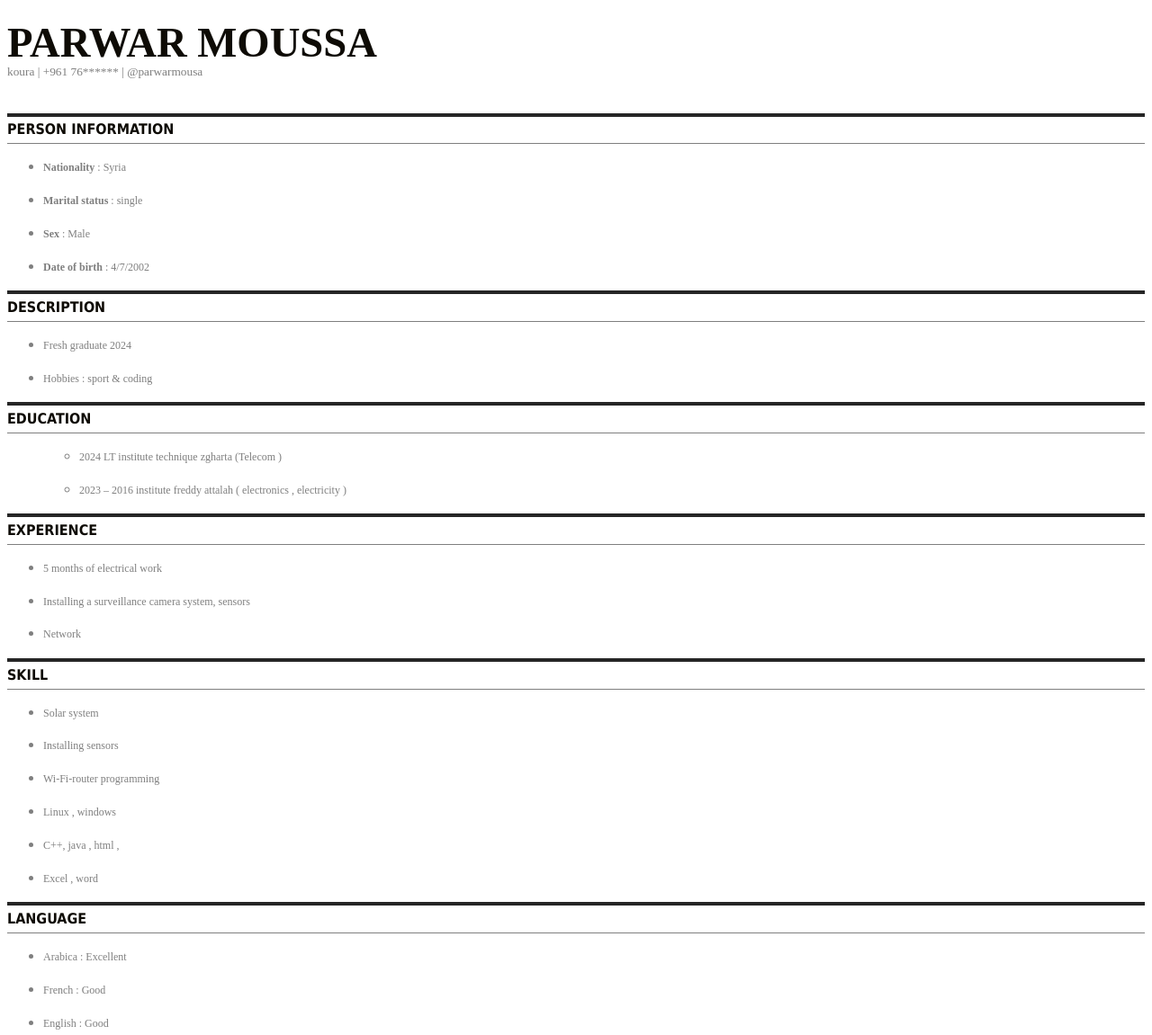
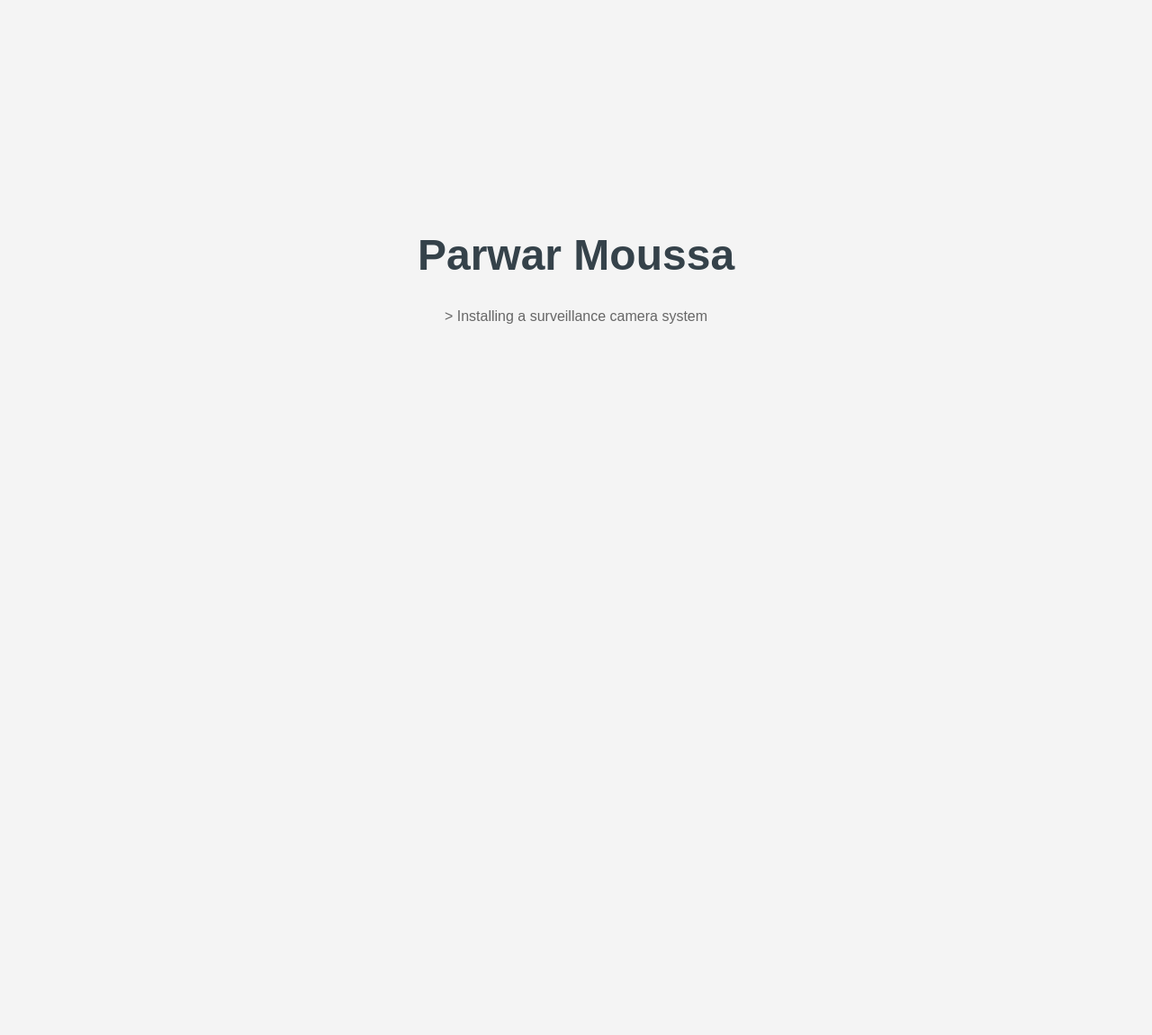
Before and after one commit to Moussalinux/-, a plain HTML site: page index.html in a window 1280 px wide. Shown: the whole page at 90% size. After the commit the page ends 800 px from the top, so only its background shows below. Drawn offline with Linux system fonts and the light colour scheme.

Commit message:
index.html

```diff
--- a/index.html
+++ b/index.html
@@ -1,115 +1,51 @@
-<!DOCTYPE HTML PUBLIC "-//W3C//DTD HTML 4.0 Transitional//EN">
-<html>
+<!DOCTYPE html>
+<html lang="en">
 <head>
-	<meta http-equiv="content-type" content="text/html; charset=utf-8"/>
-	<title></title>
-	<meta name="generator" content="LibreOffice 7.2.2.2 (Linux)"/>
-	<meta name="author" content="Parwar Moussa"/>
-	<meta name="created" content="2024-07-05T16:19:00"/>
-	<meta name="changed" content="2024-09-21T03:17:14.445357659"/>
-	<meta name="AppVersion" content="15.0000"/>
-	<style type="text/css">
-		@page { size: 8.27in 11.69in; margin-left: 1in; margin-right: 1in; margin-top: 0.5in; margin-bottom: 0.75in }
-		@page:first { margin-top: 1in; margin-bottom: 1in }
-		p { color: #7f7f7f; line-height: 115%; text-align: left; orphans: 2; widows: 2; margin-bottom: 0.1in; direction: ltr; background: transparent }
-		p.western { font-family: "Tahoma", serif; font-size: 10pt; so-language: en-US }
-		p.cjk { font-family: "Tahoma"; font-size: 10pt; so-language: ja-JP }
-		p.ctl { font-family: "Tahoma"; font-size: 10pt; so-language: ar-SA }
-		h1 { text-transform: uppercase; color: #0e0b05; line-height: 100%; text-align: left; page-break-inside: avoid; orphans: 2; widows: 2; margin-bottom: 0.11in; border-top: 3.00pt solid #262626; border-bottom: 1.00pt solid #7f7f7f; border-left: none; border-right: none; padding: 0.07in 0in; direction: ltr; background: transparent; page-break-after: avoid }
-		h1.western { font-family: "Tahoma", serif; font-size: 12pt; so-language: en-US; font-weight: bold }
-		h1.cjk { font-family: ; font-size: 12pt; so-language: ja-JP; font-weight: bold }
-		h1.ctl { font-family: "Tahoma"; font-size: 16pt; so-language: ar-SA }
-		a:link { color: #53c3c7; text-decoration: underline }
-	</style>
+    <meta charset="UTF-8">
+    <meta name="viewport" content="width=device-width, initial-scale=1.0">
+    <title>Page of Parwar Moussa</title>
+    <script>
+        let messages = [" EXPERIENCE  " ," > 5 months of electrical work" , " > Installing a surveillance camera system" ," > Sensors", " > 	Network", " SKILL "," > Solar energy installation"," > Installing sensors" ," > Wi-Fi-router programming ", " > Linux , windows", " > C++, java , html , css ", " > Excel , word"];
+        let index = 0;
+
+        function changeMessage() {
+            document.getElementById("message").textContent = messages[index];
+            index = (index + 1) % messages.length;
+        }
+
+        setInterval(changeMessage, 2500);
+        window.onload = changeMessage;
+    </script>
+    <style>
+        body {
+            display: flex;
+            justify-content: center;
+            align-items: center;
+            height: 75vh;
+            margin: 0;
+            background-color: #f4f4f4;
+            font-family: Arial, sans-serif;
+        }
+
+        .container {
+            text-align: center;
+        }
+
+        h1 {
+            font-size: 3em;
+            color: #35424a;
+        }
+
+        p {
+            font-size: 1em;
+            color: #666;
+        }
+    </style>
 </head>
-<body lang="en-US" text="#7f7f7f" link="#53c3c7" vlink="#800000" dir="ltr"><p style="text-transform: uppercase; line-height: 80%; margin-top: 0.08in; margin-bottom: 0.08in">
-<br/>
-<br/>
-
-</p>
-<p style="text-transform: uppercase; line-height: 80%; margin-top: 0.08in; margin-bottom: 0.08in">
-<font color="#0e0b05"><font size="7" style="font-size: 35pt"><b>Parwar
-Moussa</b></font></font></p>
-<p style="line-height: 120%; margin-right: 2in; margin-bottom: 0.38in">
-<font size="3" style="font-size: 12pt"><font size="2" style="font-size: 10pt">koura
-| +961 76****** | @parwarmousa</font></font></p>
-<h1 class="western">Person information
-</h1>
-<ul>
-	<li><p style="line-height: 130%; margin-bottom: 0.13in"><font size="2" style="font-size: 9pt"><b>Nationality</b></font><font size="2" style="font-size: 9pt">
-	: Syria </font>
-	</p>
-	<li><p style="line-height: 130%; margin-bottom: 0.13in"><font size="2" style="font-size: 9pt"><b>Marital
-	status</b></font><font size="2" style="font-size: 9pt"> : single</font></p>
-	<li><p style="line-height: 130%; margin-bottom: 0.13in"><font size="2" style="font-size: 9pt"><b>Sex</b></font><font size="2" style="font-size: 9pt">
-	: Male </font>
-	</p>
-	<li><p style="line-height: 130%; margin-bottom: 0.13in"><font size="2" style="font-size: 9pt"><b>Date
-	of birth</b></font><font size="2" style="font-size: 9pt"> : 4/7/2002</font></p>
-</ul>
-<h1 class="western">description</h1>
-<ul>
-	<li><p style="line-height: 130%; margin-bottom: 0.13in"><font size="2" style="font-size: 9pt">Fresh
-	graduate 2024</font></p>
-	<li><p style="line-height: 130%; margin-bottom: 0.13in"><font size="2" style="font-size: 9pt">Hobbies
-	: sport &amp; coding</font></p>
-</ul>
-<h1 class="western">EDUCATION
-</h1>
-<ul>
-	<ul>
-		<li><p align="justify" style="line-height: 130%; margin-bottom: 0.08in">
-		<font size="2" style="font-size: 9pt">2024 LT institute technique
-		zgharta (Telecom )</font></p>
-		<li><p align="justify" style="line-height: 130%; margin-bottom: 0.08in">
-		<font size="2" style="font-size: 9pt">2023 – 2016 institute
-		freddy attalah ( electronics , electricity )</font></p>
-	</ul>
-</ul>
-<h1 class="western">EXPERIENCE
-</h1>
-<ul>
-	<li><p style="line-height: 130%; margin-bottom: 0.13in"><font size="2" style="font-size: 9pt">5
-	months of electrical work </font>
-	</p>
-	<li><p style="line-height: 130%; margin-bottom: 0.13in"><font size="2" style="font-size: 9pt">Installing
-	a surveillance camera system, sensors </font>
-	</p>
-	<li><p style="line-height: 130%; margin-bottom: 0.13in"><font size="2" style="font-size: 9pt">Network</font></p>
-</ul>
-<h1 class="western">Skill
-</h1>
-<ul>
-	<li><p style="line-height: 130%; margin-bottom: 0.13in"><font size="2" style="font-size: 9pt">Solar
-	system </font>
-	</p>
-	<li><p style="line-height: 130%; margin-bottom: 0.13in"><font size="2" style="font-size: 9pt">Installing
-	sensors </font>
-	</p>
-	<li><p style="line-height: 130%; margin-bottom: 0.13in"><font size="2" style="font-size: 9pt">Wi-Fi-router
-	programming </font>
-	</p>
-	<li><p style="line-height: 130%; margin-bottom: 0.13in"><font size="2" style="font-size: 9pt">Linux
-	, windows </font>
-	</p>
-	<li><p style="line-height: 130%; margin-bottom: 0.13in"><font size="2" style="font-size: 9pt">C++,
-	java , html ,</font></p>
-	<li><p style="line-height: 130%; margin-bottom: 0.13in"><font size="2" style="font-size: 9pt">Excel
-	, word </font>
-	</p>
-</ul>
-<h1 class="western">Language
-</h1>
-<ul>
-	<li><p style="line-height: 130%; margin-bottom: 0.13in"><font size="2" style="font-size: 9pt">Arabica
-	 : Excellent </font>
-	</p>
-	<li><p style="line-height: 130%; margin-bottom: 0.13in"><font size="2" style="font-size: 9pt">French
-	  : Good </font>
-	</p>
-	<li><p style="line-height: 130%; margin-bottom: 0.13in"><font size="2" style="font-size: 9pt">English
-	 : Good </font>
-	</p>
-</ul>
+<body>
+    <div class="container">
+        <h1 id="name">Parwar Moussa</h1>
+        <p id="message">Welcome!</p>
+    </div>
 </body>
 </html>
```
